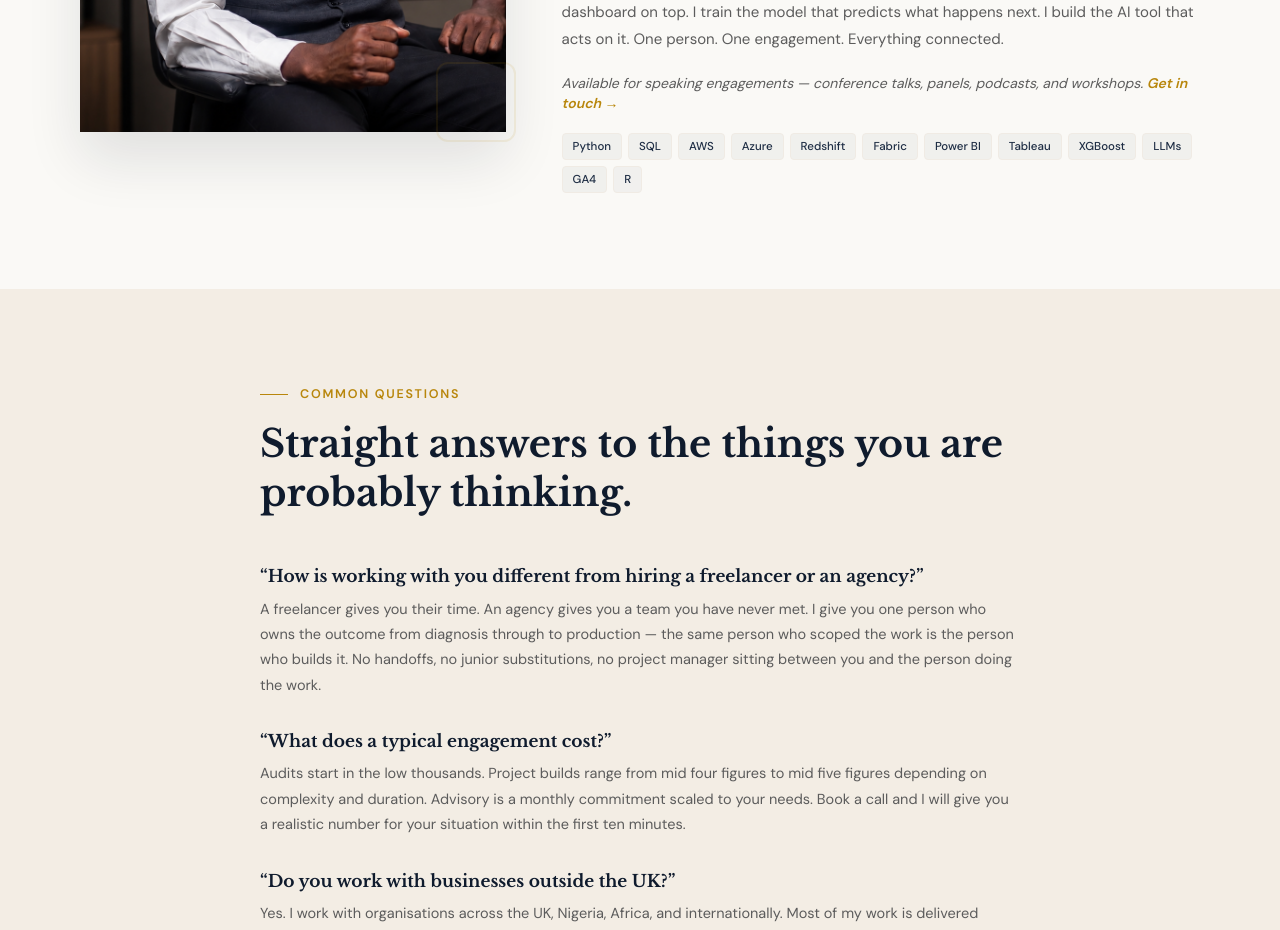
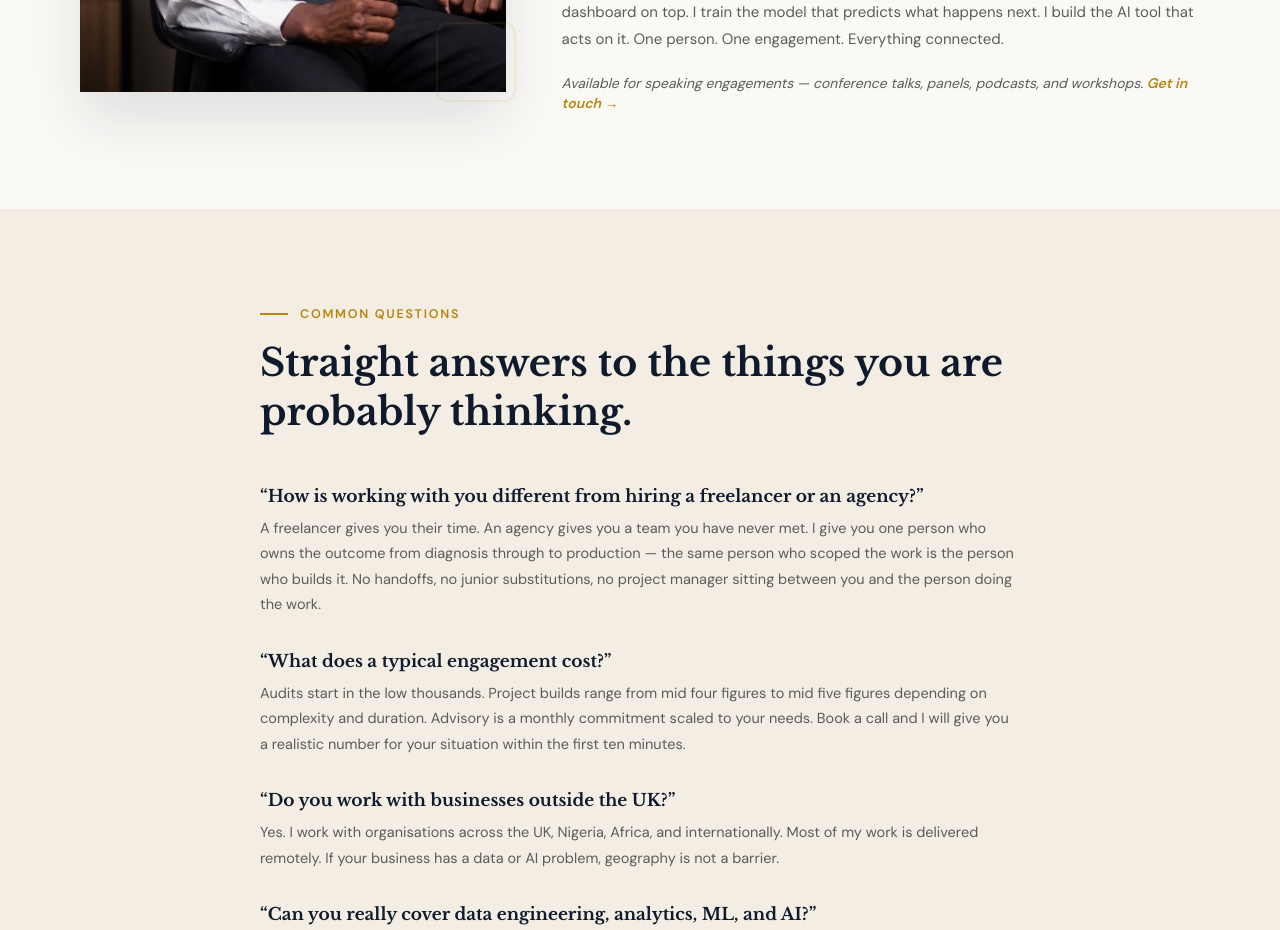
Before and after one commit to Raphael024/-raphaelameh-site, a Next.js app in the folder raphaelameh-site/: page / in a window 1280 px wide. Shown: the part 6800-7730 px from the top of the page. Built offline with nearby package versions, Linux system fonts and the light colour scheme.

Commit message:
Remove tech tags from about section

```diff
--- a/raphaelameh-site/src/app/page.js
+++ b/raphaelameh-site/src/app/page.js
@@ -380,11 +380,7 @@ function AboutPreview() {
                 Available for speaking engagements — conference talks, panels, podcasts, and workshops.{' '}
                 <Link href="/contact" className="text-gold font-semibold no-underline">Get in touch →</Link>
               </p>
-              <div className="flex gap-1.5 flex-wrap mt-5">
-                {['Python', 'SQL', 'AWS', 'Azure', 'Redshift', 'Fabric', 'Power BI', 'Tableau', 'XGBoost', 'LLMs', 'GA4', 'R'].map((t) => (
-                  <span key={t} className="text-[11.5px] font-medium text-navy-light bg-navy/[0.04] px-2.5 py-1 rounded border border-border-light">{t}</span>
-                ))}
-              </div>
+
             </div>
           </Reveal>
         </div>
```
